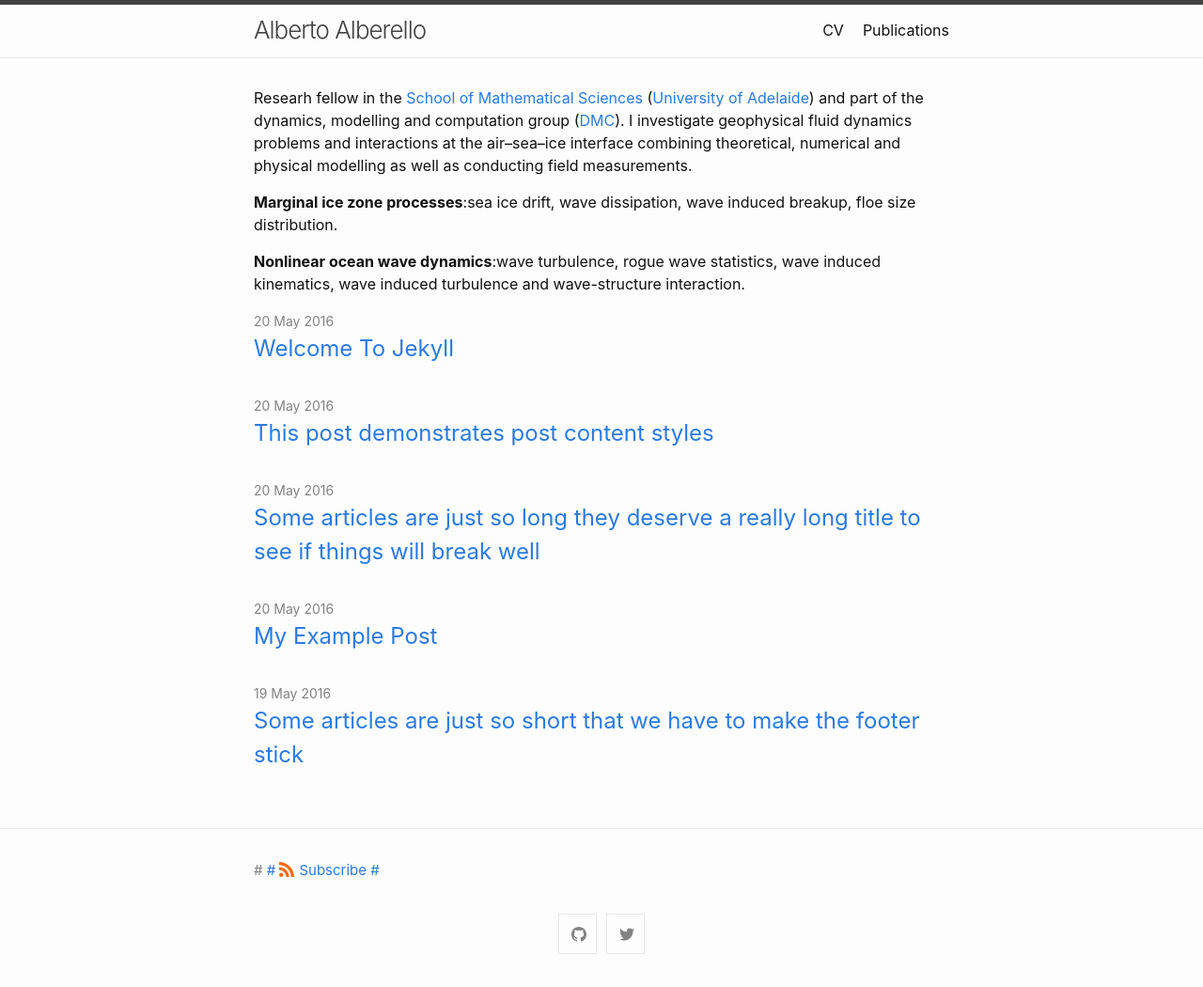
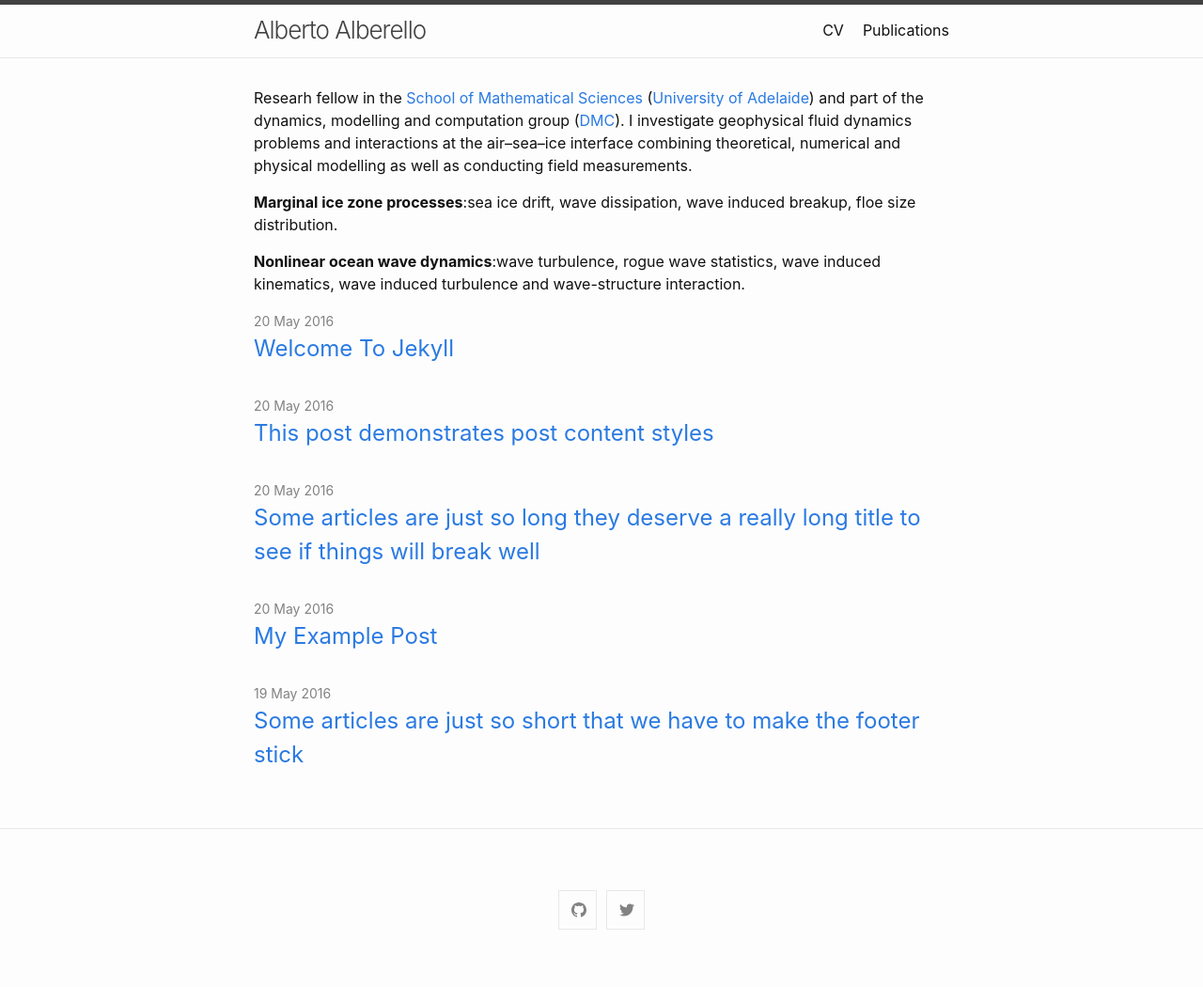
Before and after one commit to alberto-alberello/alberto-alberello.github.io, a Jekyll site: the page built from index.md, in a window 1280 px wide. Shown: the whole page at 94% size. Built offline with Jekyll 4.4.1, drawn with Linux system fonts in a browser that asks for light colours; after the commit the page ends 1024 px from its top, so only the background shows below that.

Commit message:
Update footer.html

```diff
--- a/_includes/footer.html
+++ b/_includes/footer.html
@@ -5,13 +5,6 @@
 
     <div class="footer-col-wrapper">
       <div class="footer-col">
-        <p class="feed-subscribe">
-#          <a href="{{ 'feed.xml' | relative_url }}">
-#            <svg class="svg-icon orange">
-#              <use xlink:href="{{ 'assets/minima-social-icons.svg#rss' | relative_url }}"></use>
-#            </svg><span>Subscribe</span>
-#          </a>
-        </p>
       {%- if site.author %}
         <ul class="contact-list">
           {% if site.author.name -%}
```
